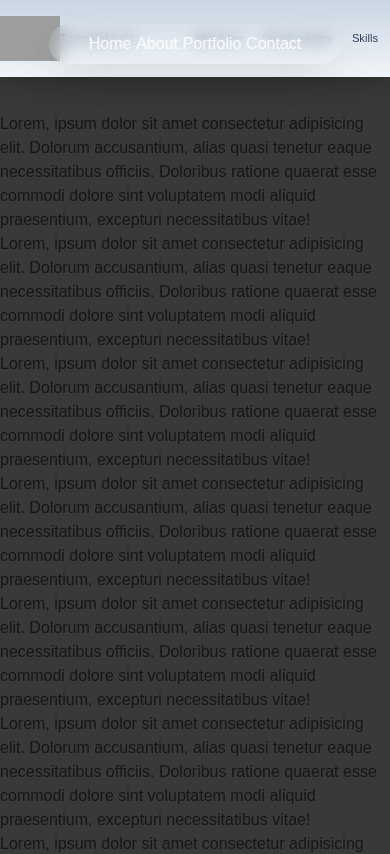
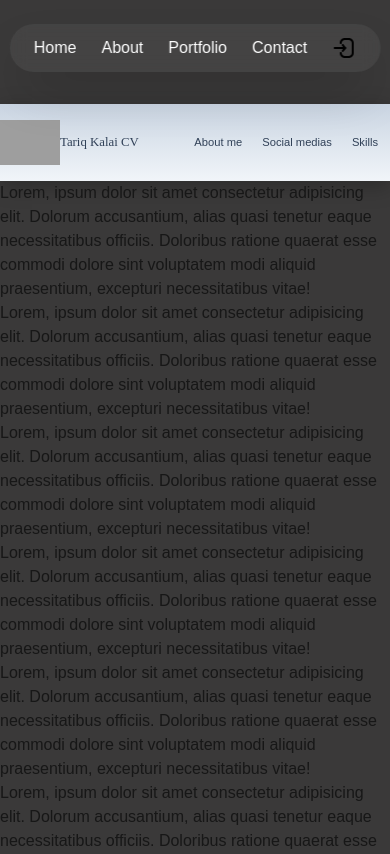
Before and after one commit to TariqKalai/cv_portfolio_website, a Next.js app: page / in a window 390 px wide. Shown: the top 854 px of the page. Built offline with nearby package versions, Linux system fonts and the light colour scheme; grey boxes are pictures that could not be loaded.

Commit message:
login button + mmore responsive design

```diff
--- /dev/null
+++ b/app/Login/page.tsx
@@ -0,0 +1,10 @@
+export default function Page() {
+  return (
+    <>  <h1 className="text-5xl font-bold">Welcome</h1>
+    LOGIN
+
+    </>
+  )
+
+
+}
--- a/app/components/Cleanbar.tsx
+++ /dev/null
@@ -1,38 +0,0 @@
-import { Children, type ReactNode } from 'react'
-
-
-export default function Cleanbar(){
-    return (
-
-        <nav className="fixed top-6  left-1/2 -translate-x-1/2
-                        w-[75%] max-w-120
-                        rounded-3xl shadow-2xl
-                        bg-white/5 dark:bg-white/5 backdrop-blur-sm
-                        text-white
-                         ">
-
-
-            <ul className = "flex justify-between w-full text-white font-medium px-10  py-2">
-                <li> <Link href='.'>Home</Link>  </li>
-                <li> <Link href='./About'>About</Link>  </li>
-                <li> <Link href='.'>Portfolio</Link>  </li>
-                <li> <Link href='.'>Contact</Link>  </li>
-            </ul>
-
-        </nav>
-
-    )
-}
-
-
-type LinkProps =
-{   children : ReactNode
-    href : string       }
-
-function Link(props: LinkProps){
-    return(
-        <a href={props.href} className ="text-[16px]">
-            {props.children}
-        </a>
-    )
-}
--- a/app/layout.tsx
+++ b/app/layout.tsx
@@ -1,9 +1,9 @@
 import type { Metadata } from "next";
-import Navbar from "./components/navbar";
+import Navbar from "../components/navbar";
 import { Geist, Geist_Mono } from "next/font/google";
 import "./globals.css";
-import Cleanbar from "./components/Cleanbar";
-import Footer from "./components/Footer";
+import Cleanbar from "../components/Cleanbar";
+import Footer from "../components/Footer";
 
 const geistSans = Geist({
   variable: "--font-geist-sans",
@@ -29,7 +29,7 @@ export default function RootLayout({
     <html>
 
 
-      <body className={`${geistSans.variable} ${geistMono.variable} antialiased pt-28 md:pt-40`}>
+      <body className={`${geistSans.variable} ${geistMono.variable} antialiased pt-26 md:pt-35`}>
 
        <Navbar />
 
--- a/app/page.tsx
+++ b/app/page.tsx
@@ -1,5 +1,5 @@
-import Cleanbar from "./components/Cleanbar"
-import Navbar from "./components/navbar"
+import Cleanbar from "../components/Cleanbar"
+import Navbar from "../components/navbar"
 
 
 
--- /dev/null
+++ b/components/Cleanbar.tsx
@@ -0,0 +1,49 @@
+import { Children, type ReactNode } from 'react'
+
+
+export default function Cleanbar(){
+    return (
+        <div>
+        <nav className="fixed top-6
+                        left-1/2 -translate-x-1/2
+                        w-[95%] sm:w-[75%] max-w-120
+                        rounded-3xl shadow-2xl
+                        bg-white/5 dark:bg-white/5 backdrop-blur-sm
+                        text-white
+                        transiton-all duration-500
+                         ">
+
+
+            <ul className = "flex justify-between w-full font-medium px-5 sm:px-10 py-2 ">
+                <li> <Link href='.'>Home</Link>  </li>
+                <li> <Link href='./About'>About</Link>  </li>
+                <li> <Link href='.'>Portfolio</Link>  </li>
+                <li> <Link href='.'>Contact</Link>  </li>
+                <li><Link href='./Login'><img src="/login.svg" alt="login" className='h-6'></img></Link>  </li>
+            </ul>
+
+        </nav>
+        </div>
+
+    )
+}
+
+
+type LinkProps =
+{   children : ReactNode
+    href : string       }
+
+function Link(props: LinkProps){
+    return(
+        <a href={props.href} className="
+            block                           /* augmente la hitbox */
+            px-1 py-1 sm:px-2 sm:py-2 md:px-3 md:py-3                       /* padding confortable */
+            rounded-3xl                      /* arrondi visible */
+            sm:text-[16px]
+            hover:bg-white/15               /* hover propre */
+            transition-all duration-200     /* smooth */
+          ">
+            {props.children}
+        </a>
+    )
+}
--- a/app/components/Footer.tsx
+++ b/components/Footer.tsx
@@ -4,7 +4,7 @@ import { Children, type ReactNode } from 'react'
 
 export default function Footer(){
     return (
-    <footer className="max-w-5xl mx-auto py-16 px-6 grid grid-cols-1 md:grid-cols-2 gap-12 text-xl text-white">
+    <footer className="w-full mx-auto py-10 px-6 grid grid-cols-1 md:grid-cols-2 gap-8 text-xl text-white">
 
 
 
--- a/app/components/navbar.tsx
+++ b/components/navbar.tsx
@@ -6,7 +6,7 @@ export default function Navbar({children} : NavbarProps) {
   return (
     <nav
     className='dark:bg-slate-700 dark:text-slate-100 py-4
-    fixed top-0 left-0 w-full  bg-linear-to-b from-slate-300 to-slate-100
+    top-0 left-0 w-full  bg-linear-to-b from-slate-300 to-slate-100
     text-slate-700 shadow-[0_5px_20px_rgba(0,0,0,0.25)] text-[clamp(1.2rem,4vw,2.5rem)] '>
 
         <ul className = "flex container gap-4 items-center ">
```
Also changed, not shown: public/login.svg (added).
